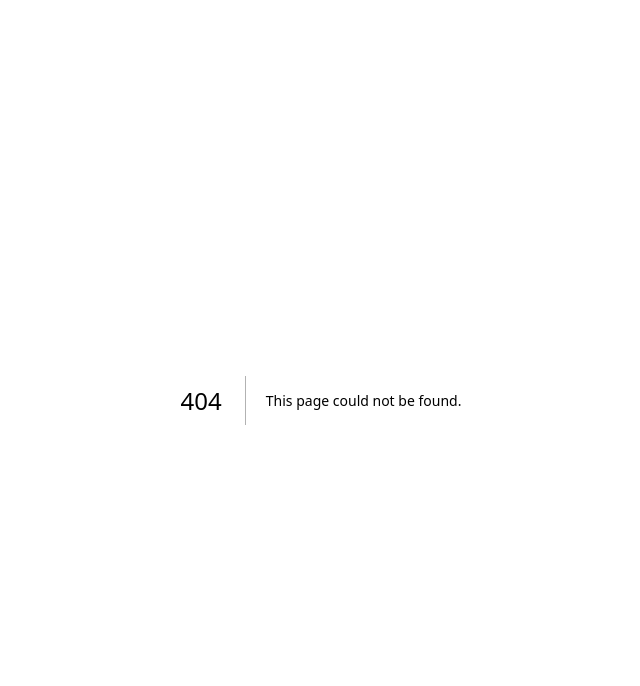
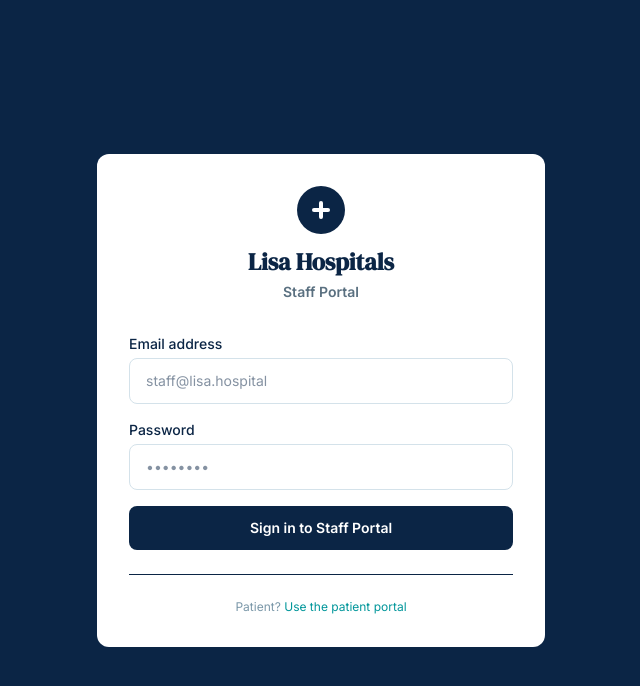
Before and after one commit to Daniel-627/lisa-hospitals-web, a Next.js app: page /staff/login in a window 1280 px wide. Before the commit this address had no page. Shown: the top 686 px of the page, without its empty margins (319-959 px from the left). Built offline with nearby package versions, Linux system fonts and the light colour scheme; no server answers.

Commit message:
feat: staff dashboard and staff login page

```diff
--- /dev/null
+++ b/app/(staff)/staff/dashboard/page.tsx
@@ -0,0 +1,121 @@
+"use client";
+
+import { useEffect, useState } from "react";
+import { useRouter } from "next/navigation";
+import Link from "next/link";
+import { staffApi } from "@/lib/api";
+
+export default function StaffDashboard() {
+  const router  = useRouter();
+  const [stats, setStats]   = useState<any>(null);
+  const [loading, setLoading] = useState(true);
+  const [error, setError]   = useState("");
+
+  useEffect(() => {
+    const token = localStorage.getItem("accessToken");
+    if (!token) { router.push("/staff/login"); return; }
+
+    const load = async () => {
+      try {
+        const { data } = await staffApi.getDashboard();
+        setStats(data.data);
+      } catch {
+        router.push("/staff/login");
+      } finally {
+        setLoading(false);
+      }
+    };
+    load();
+  }, [router]);
+
+  const handleLogout = () => {
+    localStorage.removeItem("accessToken");
+    localStorage.removeItem("refreshToken");
+    router.push("/staff/login");
+  };
+
+  if (loading) {
+    return (
+      <div className="min-h-screen flex items-center justify-center" style={{ background: "var(--white)" }}>
+        <div className="text-center">
+          <div className="w-10 h-10 rounded-full border-2 animate-spin mx-auto mb-3" style={{ borderColor: "var(--teal)", borderTopColor: "transparent" }}/>
+          <p className="text-sm" style={{ color: "var(--grey-500)" }}>Loading dashboard...</p>
+        </div>
+      </div>
+    );
+  }
+
+  return (
+    <div className="min-h-screen" style={{ background: "var(--grey-100)" }}>
+
+      {/* NAV */}
+      <nav className="sticky top-0 z-50 flex items-center justify-between px-6 h-16" style={{ background: "var(--navy)" }}>
+        <div className="flex items-center gap-3">
+          <div className="w-8 h-8 rounded-full flex items-center justify-center" style={{ background: "var(--teal)" }}>
+            <svg width="14" height="14" viewBox="0 0 20 20" fill="none">
+              <rect x="8" y="1" width="4" height="18" rx="2" fill="white"/>
+              <rect x="1" y="8" width="18" height="4" rx="2" fill="white"/>
+            </svg>
+          </div>
+          <span className="text-white font-bold text-sm">Lisa Hospitals</span>
+          <span className="text-xs px-2 py-0.5 rounded" style={{ background: "rgba(255,255,255,0.1)", color: "rgba(255,255,255,0.6)" }}>Staff Portal</span>
+        </div>
+        <div className="flex items-center gap-4">
+          <button onClick={handleLogout} className="text-xs px-3 py-1.5 rounded-lg" style={{ background: "rgba(255,255,255,0.1)", color: "rgba(255,255,255,0.7)" }}>
+            Sign out
+          </button>
+        </div>
+      </nav>
+
+      <div className="max-w-6xl mx-auto px-6 py-10">
+
+        {/* HEADER */}
+        <div className="mb-8">
+          <h1 className="text-3xl font-normal mb-1" style={{ fontFamily: "var(--font-display)", color: "var(--navy)" }}>
+            Staff <em className="italic" style={{ color: "var(--teal)" }}>Dashboard</em>
+          </h1>
+          <p className="text-sm" style={{ color: "var(--grey-500)" }}>
+            {new Date().toLocaleDateString("en-KE", { weekday: "long", day: "numeric", month: "long", year: "numeric" })}
+          </p>
+        </div>
+
+        {/* STATS */}
+        <div className="grid grid-cols-2 md:grid-cols-4 gap-4 mb-10">
+          {[
+            { label: "Total Patients",          value: stats?.totalPatients,         icon: "👥", color: "var(--navy)" },
+            { label: "Total Appointments",       value: stats?.totalAppointments,     icon: "📅", color: "var(--teal)" },
+            { label: "Pending Appointments",     value: stats?.pendingAppointments,   icon: "⏳", color: "var(--gold)" },
+            { label: "Confirmed Appointments",   value: stats?.confirmedAppointments, icon: "✅", color: "var(--success)" },
+          ].map((s) => (
+            <div key={s.label} className="p-6 rounded-xl" style={{ background: "white", border: "1px solid var(--grey-200)" }}>
+              <div className="text-2xl mb-2">{s.icon}</div>
+              <div className="text-3xl font-bold mb-1" style={{ color: s.color, fontFamily: "var(--font-display)" }}>{s.value ?? 0}</div>
+              <div className="text-xs" style={{ color: "var(--grey-500)" }}>{s.label}</div>
+            </div>
+          ))}
+        </div>
+
+        {/* QUICK ACTIONS */}
+        <div className="mb-10">
+          <h2 className="text-xl font-semibold mb-4" style={{ color: "var(--navy)" }}>Quick Actions</h2>
+          <div className="grid grid-cols-2 md:grid-cols-4 gap-4">
+            {staffActions.map((a) => (
+              <Link key={a.label} href={a.href} className="p-5 rounded-xl border text-center transition-all hover:shadow-md hover:-translate-y-0.5" style={{ borderColor: "var(--grey-200)", background: "white" }}>
+                <div className="text-2xl mb-2">{a.icon}</div>
+                <div className="text-sm font-semibold" style={{ color: "var(--navy)" }}>{a.label}</div>
+              </Link>
+            ))}
+          </div>
+        </div>
+
+      </div>
+    </div>
+  );
+}
+
+const staffActions = [
+  { label: "View Patients",      icon: "👥", href: "/staff/patients" },
+  { label: "Appointments",       icon: "📅", href: "/staff/appointments" },
+  { label: "Upload Document",    icon: "📄", href: "/staff/documents" },
+  { label: "Billing",            icon: "💳", href: "/staff/billing" },
+];
--- /dev/null
+++ b/app/(staff)/staff/login/page.tsx
@@ -0,0 +1,109 @@
+"use client";
+
+import { useState } from "react";
+import { useRouter } from "next/navigation";
+import { authApi } from "@/lib/api";
+
+export default function StaffLoginPage() {
+  const router = useRouter();
+  const [form, setForm]       = useState({ email: "", password: "" });
+  const [error, setError]     = useState("");
+  const [loading, setLoading] = useState(false);
+
+  const handleSubmit = async (e: React.FormEvent) => {
+    e.preventDefault();
+    setLoading(true);
+    setError("");
+
+    try {
+      const { data } = await authApi.login(form);
+      const role = data.data.user.role;
+
+      if (role === "patient") {
+        setError("Patient accounts must use the patient portal");
+        return;
+      }
+
+      localStorage.setItem("accessToken",  data.data.accessToken);
+      localStorage.setItem("refreshToken", data.data.refreshToken);
+      router.push("/staff/dashboard");
+    } catch (err: any) {
+      setError(err.response?.data?.error || "Login failed");
+    } finally {
+      setLoading(false);
+    }
+  };
+
+  return (
+    <div className="min-h-screen flex items-center justify-center" style={{ background: "var(--navy)" }}>
+      <div className="w-full max-w-md p-8 rounded-xl" style={{ background: "white" }}>
+
+        <div className="text-center mb-8">
+          <div className="inline-flex items-center justify-center w-12 h-12 rounded-full mb-3" style={{ background: "var(--navy)" }}>
+            <svg width="20" height="20" viewBox="0 0 20 20" fill="none">
+              <rect x="8" y="1" width="4" height="18" rx="2" fill="white"/>
+              <rect x="1" y="8" width="18" height="4" rx="2" fill="white"/>
+            </svg>
+          </div>
+          <h1 className="text-2xl font-bold" style={{ color: "var(--navy)", fontFamily: "var(--font-display)" }}>
+            Lisa Hospitals
+          </h1>
+          <p className="text-sm mt-1 font-semibold" style={{ color: "var(--grey-500)" }}>
+            Staff Portal
+          </p>
+        </div>
+
+        {error && (
+          <div className="mb-4 p-3 rounded-lg text-sm" style={{ background: "#fde8e8", color: "var(--danger)" }}>
+            {error}
+          </div>
+        )}
+
+        <form onSubmit={handleSubmit} className="space-y-4">
+          <div>
+            <label className="block text-sm font-medium mb-1" style={{ color: "var(--navy)" }}>
+              Email address
+            </label>
+            <input
+              type="email" required
+              value={form.email}
+              onChange={(e) => setForm({ ...form, email: e.target.value })}
+              className="w-full px-4 py-3 rounded-lg border text-sm outline-none"
+              style={{ borderColor: "var(--grey-200)", color: "var(--navy)" }}
+              placeholder="staff@lisa.hospital"
+            />
+          </div>
+
+          <div>
+            <label className="block text-sm font-medium mb-1" style={{ color: "var(--navy)" }}>
+              Password
+            </label>
+            <input
+              type="password" required
+              value={form.password}
+              onChange={(e) => setForm({ ...form, password: e.target.value })}
+              className="w-full px-4 py-3 rounded-lg border text-sm outline-none"
+              style={{ borderColor: "var(--grey-200)", color: "var(--navy)" }}
+              placeholder="••••••••"
+            />
+          </div>
+
+          <button
+            type="submit"
+            disabled={loading}
+            className="w-full py-3 rounded-lg text-white font-semibold text-sm"
+            style={{ background: loading ? "var(--grey-400)" : "var(--navy)" }}
+          >
+            {loading ? "Signing in..." : "Sign in to Staff Portal"}
+          </button>
+        </form>
+
+        <div className="mt-6 pt-6 border-t text-center">
+          <p className="text-xs" style={{ color: "var(--grey-400)" }}>
+            Patient? <a href="/login" style={{ color: "var(--teal)" }}>Use the patient portal</a>
+          </p>
+        </div>
+      </div>
+    </div>
+  );
+}
```
